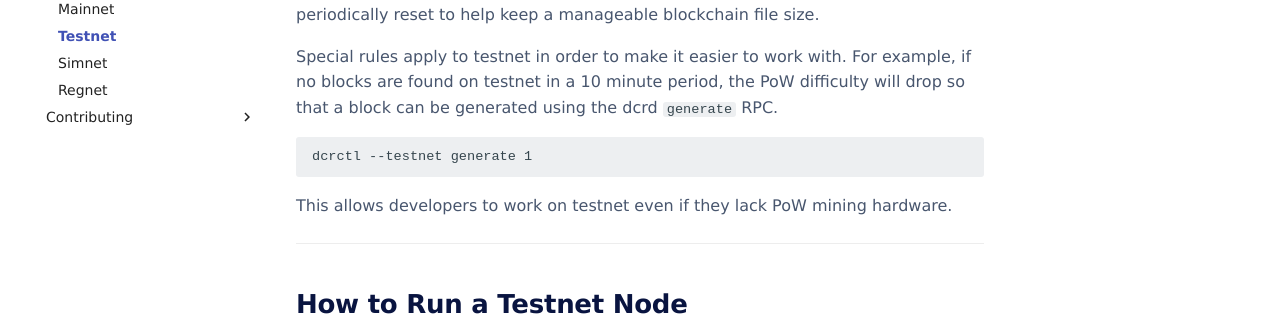
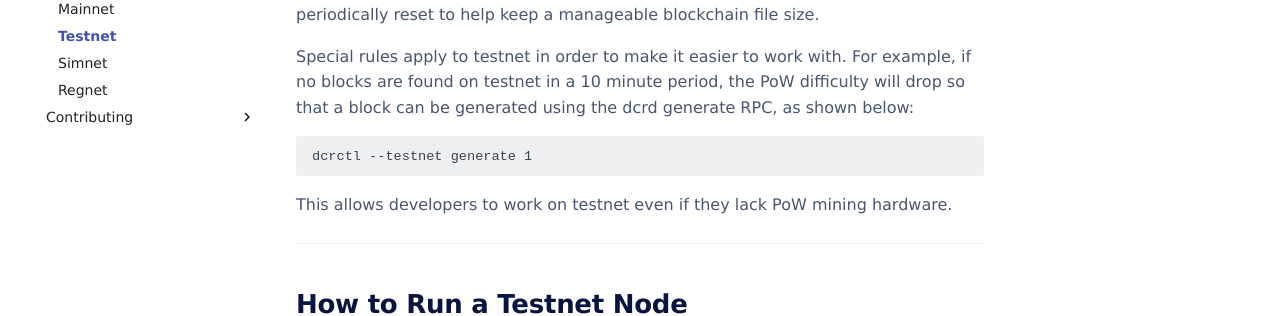
Before and after one commit to decred/dcrdevdocs, an MkDocs documentation site: the page built from docs/environments/testnet.md, in a window 1280 px wide and 900 px high. Shown: the part 327-643 px from the top of the window. Built offline with MkDocs 1.6.1 and Material for MkDocs 9.7.7, drawn with Linux system fonts in a browser that asks for light colours; some web fonts are replaced; comment, search, counter and statistics services are not loaded.

Commit message:
s-ben review

````diff
--- a/docs/environments/testnet.md
+++ b/docs/environments/testnet.md
@@ -11,8 +11,8 @@ periodically reset to help keep a manageable blockchain file size.
 
 Special rules apply to testnet in order to make it easier to work with.
 For example, if no blocks are found on testnet in a 10 minute period, the PoW
-difficulty will drop so that a block can be generated using the dcrd `generate`
-RPC.
+difficulty will drop so that a block can be generated using the dcrd generate
+RPC, as shown below:
 
 ```no-highlight
 dcrctl --testnet generate 1
````
Also changed, not shown: docs/environments/regnet.md (+1 -1 lines), docs/environments/simnet.md (+1 -1 lines).
